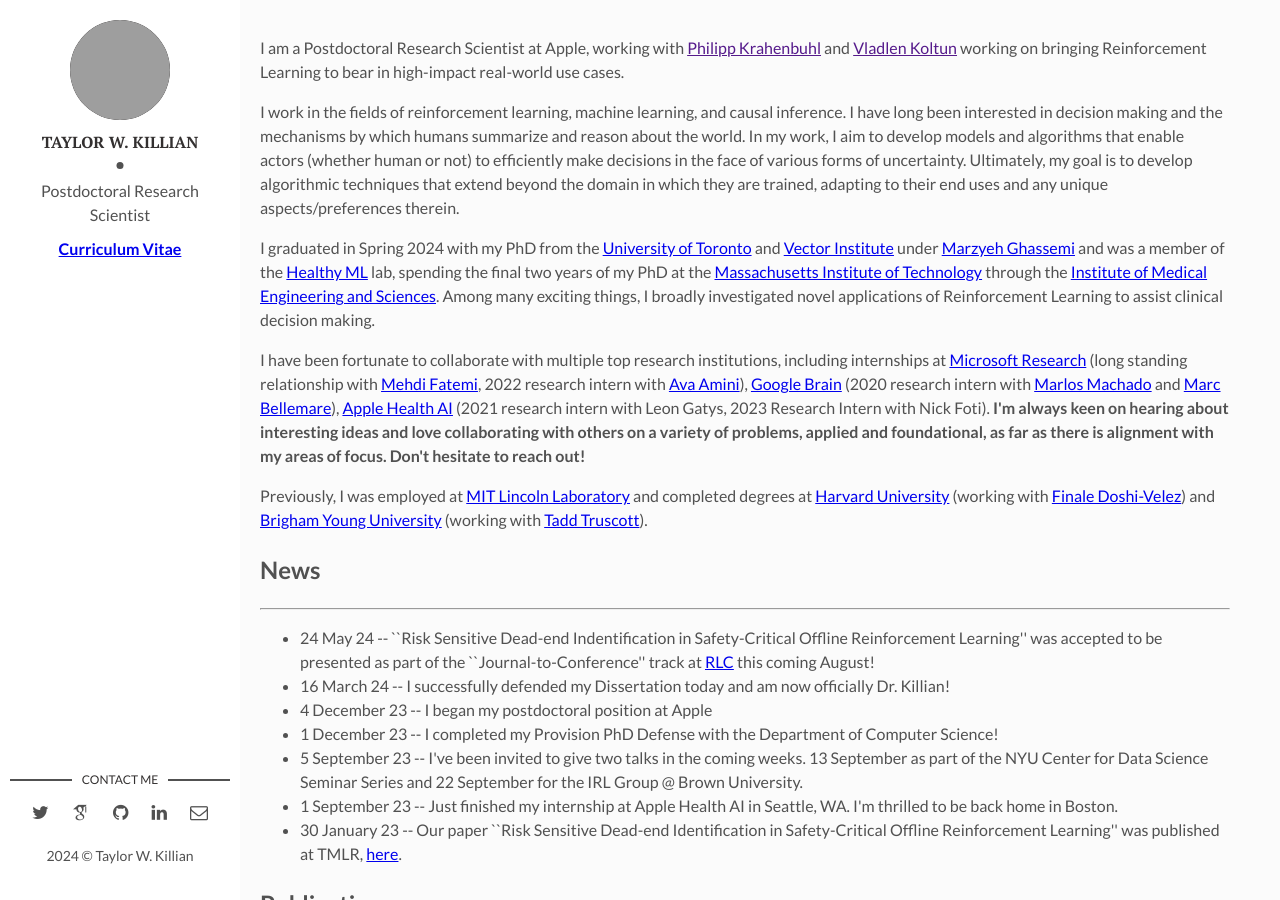
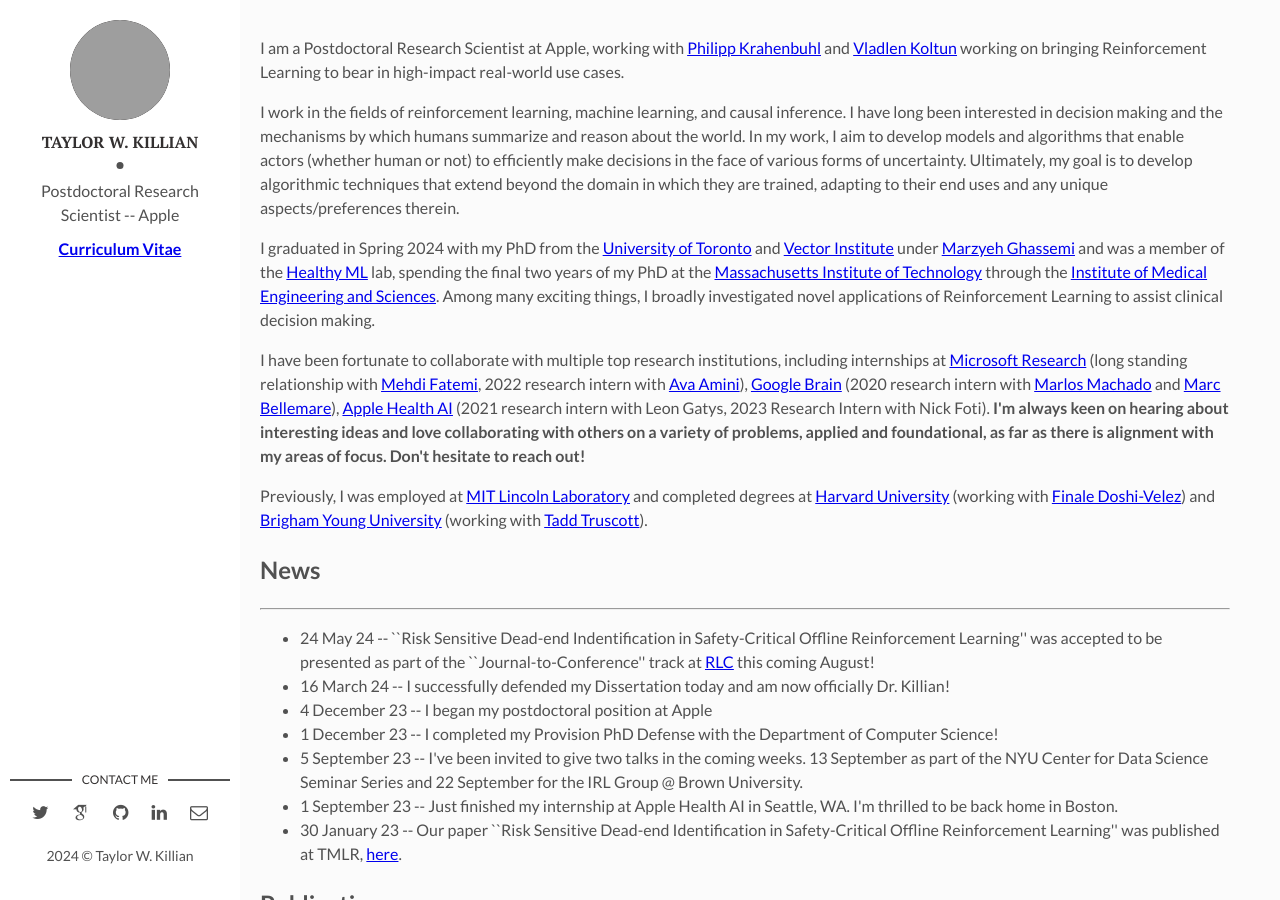
Before and after one commit to twkillian/twkillian.github.io, a Jekyll site: the page built from index.html, in a window 1280 px wide and 900 px high. Built offline with Jekyll 4.4.1, drawn with Linux system fonts in a browser that asks for light colours; nearby versions of some CDN libraries; some web fonts are replaced; the list of posts is cut into pages by our own code; grey boxes are pictures that could not be loaded.

Commit message:
Final update for now

```diff
--- a/_config.yml
+++ b/_config.yml
@@ -9,7 +9,7 @@
 # Author Settings
 author: Taylor W. Killian # add your name
 author-img: TKillian_Headshot.jpg # add your photo
-about-author: Postdoctoral Research Scientist # add description
+about-author: Postdoctoral Research Scientist -- Apple # add description
 twitter: tw_killian # add your Twitter handle
 github: twkillian # add your Github handle
 googlescholar: xA3RcaUAAAAJ&hl=en #Google Scholar
--- a/index.html
+++ b/index.html
@@ -8,7 +8,7 @@
 
         <div class="row">
         <p>
-        I am a Postdoctoral Research Scientist at Apple, working with <a href="">Philipp Krahenbuhl</a> and <a href="">Vladlen Koltun</a> working on bringing Reinforcement Learning to bear in high-impact real-world use cases.
+        I am a Postdoctoral Research Scientist at Apple, working with <a href="https://www.philkr.net/">Philipp Krahenbuhl</a> and <a href="https://vladlen.info/">Vladlen Koltun</a> working on bringing Reinforcement Learning to bear in high-impact real-world use cases.
         </p><p>
         I work in the fields of reinforcement learning, machine learning, and causal inference. I have long been interested in decision making and the mechanisms by which humans summarize and reason about the world. In my work, I aim to develop models and algorithms that enable actors (whether human or not) to efficiently make decisions in the face of various forms of uncertainty. Ultimately, my goal is to develop algorithmic techniques that extend beyond the domain in which they are trained, adapting to their end uses and any unique aspects/preferences therein.
         </p><p>
```
